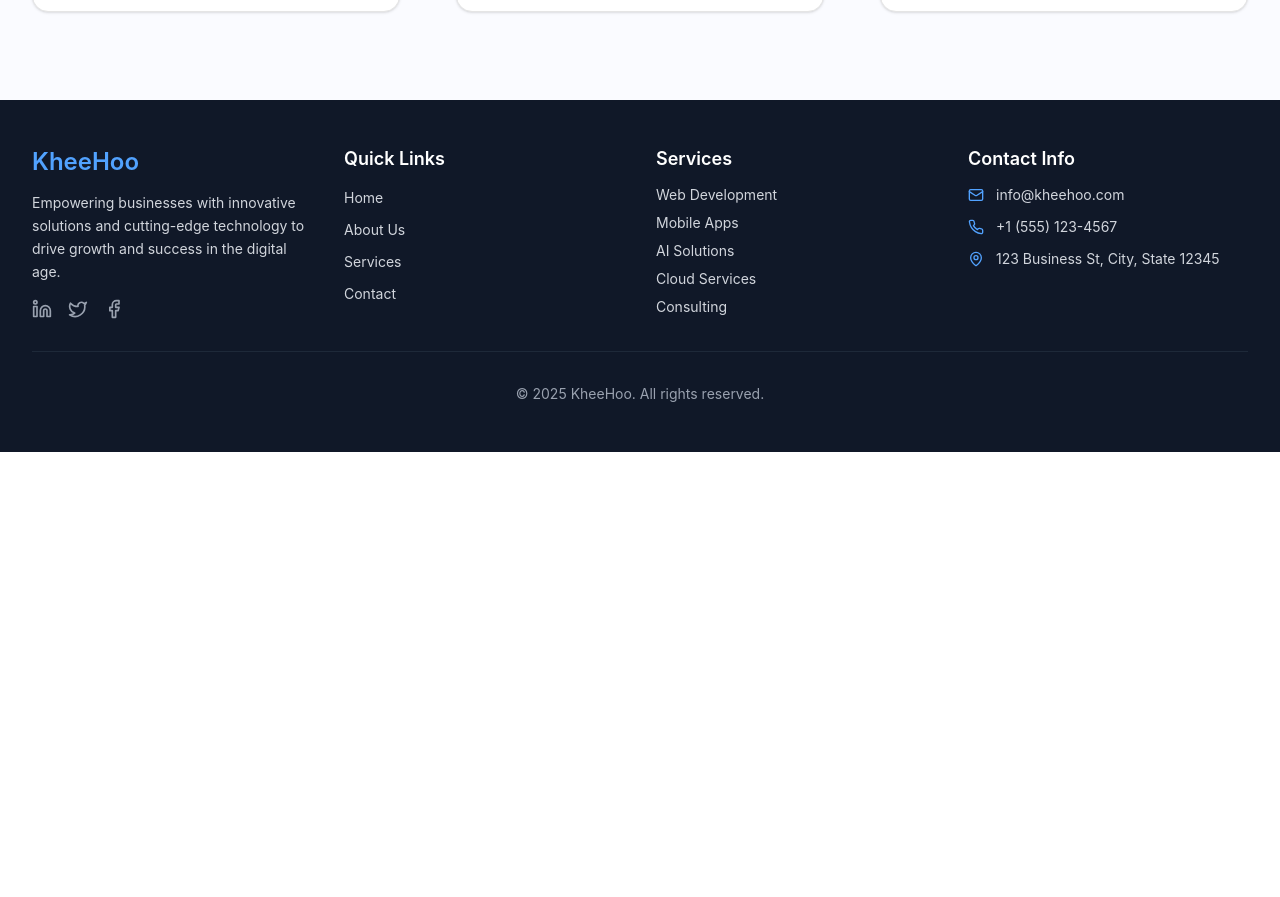
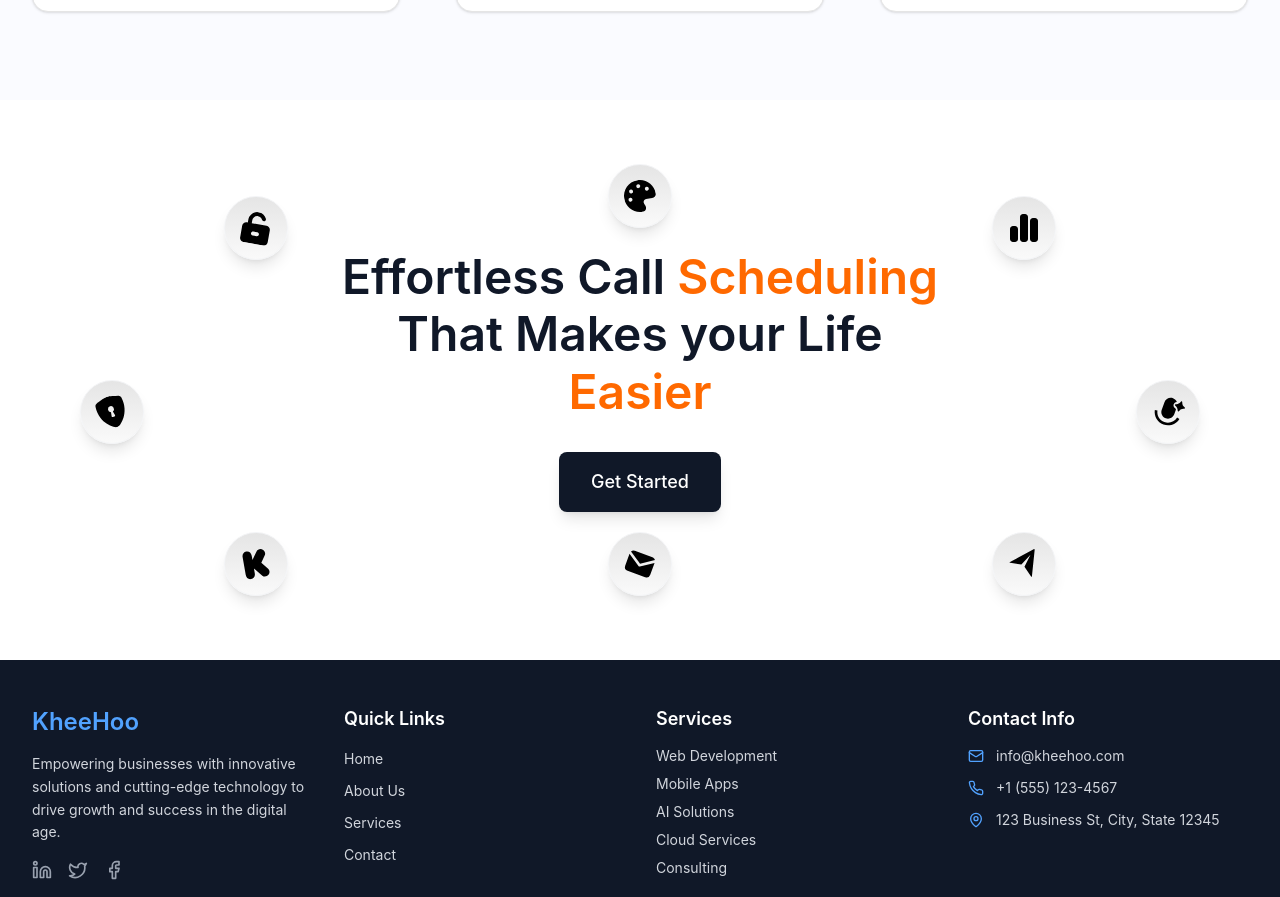
Before and after one commit to ShashankPole/KeeHoo-web-site, a Next.js app: page / in a window 1280 px wide. Shown: the part 2193-3090 px from the top of the page. Before the commit the page ends 2645 px from the top, so only its background shows below. Built offline with nearby package versions, Linux system fonts and the light colour scheme.

Commit message:
calltoaction section added

```diff
--- a/package.json
+++ b/package.json
@@ -56,6 +56,7 @@
     "react-day-picker": "^9.8.0",
     "react-dom": "^19.2.0",
     "react-hook-form": "^7.63.0",
+    "react-icons": "^5.5.0",
     "react-resizable-panels": "^2.1.9",
     "recharts": "^2.15.4",
     "sonner": "^1.7.4",
--- a/src/app/page.tsx
+++ b/src/app/page.tsx
@@ -2,6 +2,7 @@
 
 import { UseCaseChannels } from '@/components/UseCaseChannels';
 import { IndustriesSection } from '@/components/IndustriesSection';
+import { CallToActionSection } from '@/components/CallToActionSection';
 import { PointerHighlight } from "@/components/ui/pointer-highlight";
 import { useScrollFadeIn } from '@/lib/useScrollFadeIn';
 
@@ -9,6 +10,7 @@ export default function Home() {
   const heroRef = useScrollFadeIn({ threshold: 0.2 });
   const useCaseRef = useScrollFadeIn({ threshold: 0.1 });
   const industriesRef = useScrollFadeIn({ threshold: 0.1 });
+  const ctaRef = useScrollFadeIn({ threshold: 0.1 });
 
   return (
     <>
@@ -57,6 +59,17 @@ export default function Home() {
       >
         <IndustriesSection />
       </div>
+
+      <div
+        ref={ctaRef.ref}
+        className={`transition-all duration-1500 ease-out delay-900  ${
+          ctaRef.isVisible
+            ? 'opacity-100 translate-y-0'
+            : 'opacity-0 translate-y-16'
+        }`}
+      >
+        <CallToActionSection />
+      </div>
     </>
   );
 }
--- /dev/null
+++ b/src/components/CallToActionSection.tsx
@@ -0,0 +1,155 @@
+"use client"
+
+import React from "react"
+import { Lock, Palette, FileText, Shield, Mic, Star, Send, Mail } from "lucide-react"
+import { useScrollFadeIn } from "@/lib/useScrollFadeIn"
+import { FaUnlockKeyhole, FaPalette, FaChartSimple } from "react-icons/fa6";
+import { BsShieldLockFill } from "react-icons/bs";
+import { RiMic2AiFill } from "react-icons/ri";
+import { FaKickstarterK } from "react-icons/fa";
+import { TbMailFilled } from "react-icons/tb";
+import { RiSendPlaneFill } from "react-icons/ri";
+
+
+const backgroundIcons = [
+  { icon: <FaUnlockKeyhole className="h-8 w-8 rotate-10" />, position: "top-left" },
+  { icon: <FaPalette className="h-8 w-8 -rotate-10" />, position: "top-middle" },
+  { icon: <FaChartSimple className="h-8 w-8 " />, position: "top-right" },
+  { icon: <BsShieldLockFill className="h-8 w-8 -rotate-20" />, position: "mid-left" },
+  { icon: <RiMic2AiFill className="h-8 w-8 rotate-20" />, position: "mid-right" },
+  { icon: <FaKickstarterK className="h-8 w-8 -rotate-10" />, position: "bottom-left" },
+  { icon: <TbMailFilled className="h-8 w-8 rotate-20" />, position: "bottom-middle" },
+  { icon: <RiSendPlaneFill className="h-8 w-8 -rotate-10" />, position: "bottom-right" },
+]
+
+export function CallToActionSection() {
+  const fadeRef = useScrollFadeIn({ threshold: 0.1 })
+  const iconFadeRef = useScrollFadeIn({ threshold: 0.1 })
+
+  return (
+    <section
+      ref={fadeRef.ref}
+      className={`relative py-32 max-w-7xl mx-auto  bg-white transition-all duration-1500 ease-out ${
+        fadeRef.isVisible
+          ? 'opacity-100 translate-y-0'
+          : 'opacity-0 translate-y-16'
+      }`}
+    >
+      {/* Background Icons */}
+      <div
+        ref={iconFadeRef.ref}
+        className={`absolute inset-0 overflow-hidden pointer-events-none transition-all duration-1500 ease-out ${
+          iconFadeRef.isVisible
+            ? 'opacity-100 translate-y-0'
+            : 'opacity-0 translate-y-16'
+        }`}
+      >
+        {/* Top Row */}
+        <div
+          className={`absolute top-24 left-56 w-16 h-16 bg-gradient-to-b from-neutral-200 to-neutral-50 rounded-full shadow-lg flex items-center justify-center border border-gray-100 transition-all duration-800 ease-out ${
+            iconFadeRef.isVisible
+              ? 'opacity-100 translate-y-0 scale-100'
+              : 'opacity-0 translate-y-8 scale-75'
+          }`}
+          style={{ transitionDelay: '200ms' }}
+        >
+          {backgroundIcons[0].icon}
+        </div>
+        <div
+          className={`absolute top-16 left-1/2 transform -translate-x-1/2 w-16 h-16 bg-gradient-to-b from-neutral-200 to-neutral-50 rounded-full shadow-lg flex items-center justify-center border border-gray-100 transition-all duration-800 ease-out ${
+            iconFadeRef.isVisible
+              ? 'opacity-100 translate-y-0 scale-100'
+              : 'opacity-0 translate-y-8 scale-75'
+          }`}
+          style={{ transitionDelay: '300ms' }}
+        >
+          {backgroundIcons[1].icon}
+        </div>
+        <div
+          className={`absolute top-24 right-56 w-16 h-16 bg-gradient-to-b from-neutral-200 to-neutral-50 rounded-full shadow-lg flex items-center justify-center border border-gray-100 transition-all duration-800 ease-out ${
+            iconFadeRef.isVisible
+              ? 'opacity-100 translate-y-0 scale-100'
+              : 'opacity-0 translate-y-8 scale-75'
+          }`}
+          style={{ transitionDelay: '400ms' }}
+        >
+          {backgroundIcons[2].icon}
+        </div>
+
+        {/* Middle Row */}
+        <div
+          className={`absolute top-1/2 left-20 transform -translate-y-1/2 w-16 h-16 bg-gradient-to-b from-neutral-200 to-neutral-50 rounded-full shadow-lg flex items-center justify-center border border-gray-100 transition-all duration-800 ease-out ${
+            iconFadeRef.isVisible
+              ? 'opacity-100 translate-y-0 scale-100'
+              : 'opacity-0 translate-y-8 scale-75'
+          }`}
+          style={{ transitionDelay: '500ms' }}
+        >
+          {backgroundIcons[3].icon}
+        </div>
+        <div
+          className={`absolute top-1/2 right-20 transform -translate-y-1/2 w-16 h-16 bg-gradient-to-b from-neutral-200 to-neutral-50 rounded-full shadow-lg flex items-center justify-center border border-gray-100 transition-all duration-800 ease-out ${
+            iconFadeRef.isVisible
+              ? 'opacity-100 translate-y-0 scale-100'
+              : 'opacity-0 translate-y-8 scale-75'
+          }`}
+          style={{ transitionDelay: '600ms' }}
+        >
+          {backgroundIcons[4].icon}
+        </div>
+
+        {/* Bottom Row */}
+        <div
+          className={`absolute bottom-16 left-56 w-16 h-16 bg-gradient-to-b from-neutral-200 to-neutral-50 rounded-full shadow-lg flex items-center justify-center border border-gray-100 transition-all duration-800 ease-out ${
+            iconFadeRef.isVisible
+              ? 'opacity-100 translate-y-0 scale-100'
+              : 'opacity-0 translate-y-8 scale-75'
+          }`}
+          style={{ transitionDelay: '700ms' }}
+        >
+          {backgroundIcons[5].icon}
+        </div>
+        <div
+          className={`absolute bottom-16 left-1/2 transform -translate-x-1/2 w-16 h-16 bg-gradient-to-b from-neutral-200 to-neutral-50 rounded-full shadow-lg flex items-center justify-center border border-gray-100 transition-all duration-800 ease-out ${
+            iconFadeRef.isVisible
+              ? 'opacity-100 translate-y-0 scale-100'
+              : 'opacity-0 translate-y-8 scale-75'
+          }`}
+          style={{ transitionDelay: '800ms' }}
+        >
+          {backgroundIcons[6].icon}
+        </div>
+        <div
+          className={`absolute bottom-16 right-56 w-16 h-16 bg-gradient-to-b from-neutral-200 to-neutral-50 rounded-full shadow-lg flex items-center justify-center border border-gray-100 transition-all duration-800 ease-out ${
+            iconFadeRef.isVisible
+              ? 'opacity-100 translate-y-0 scale-100'
+              : 'opacity-0 translate-y-8 scale-75'
+          }`}
+          style={{ transitionDelay: '900ms' }}
+        >
+          {backgroundIcons[7].icon}
+        </div>
+      </div>
+
+      {/* Main Content */}
+      <div
+        className={`max-w-2xl mx-auto px-4 sm:px-6 lg:px-8 text-center relative z-10 py-5 transition-all duration-1500 ease-out delay-500 ${
+          fadeRef.isVisible
+            ? 'opacity-100 translate-y-0'
+            : 'opacity-0 translate-y-16'
+        }`}
+      >
+        <h2 className="text-3xl md:text-5xl font-bold text-gray-900 mb-8 leading-tight">
+          Effortless Call{" "}
+          <span className="text-orange-500">Scheduling</span>{" "}
+          That Makes your Life{" "}
+          <span className="text-orange-500">Easier</span>
+        </h2>
+
+        <button className="bg-gray-900 hover:bg-gray-800 text-white px-8 py-4 rounded-lg text-lg font-medium transition-colors duration-200 shadow-lg">
+          Get Started
+        </button>
+      </div>
+    </section>
+  )
+}
```
Also changed, not shown: 1 other file (tests, documents, lock files or other folders).
